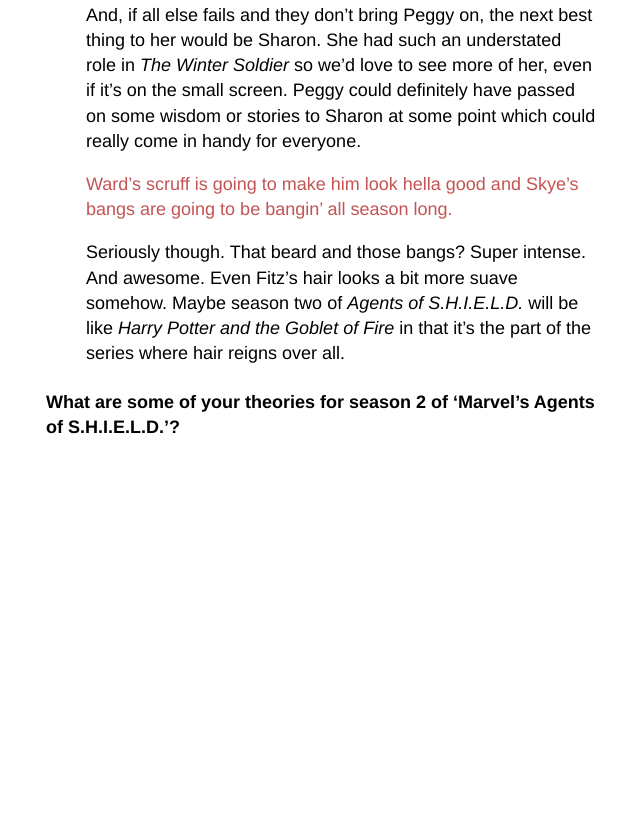
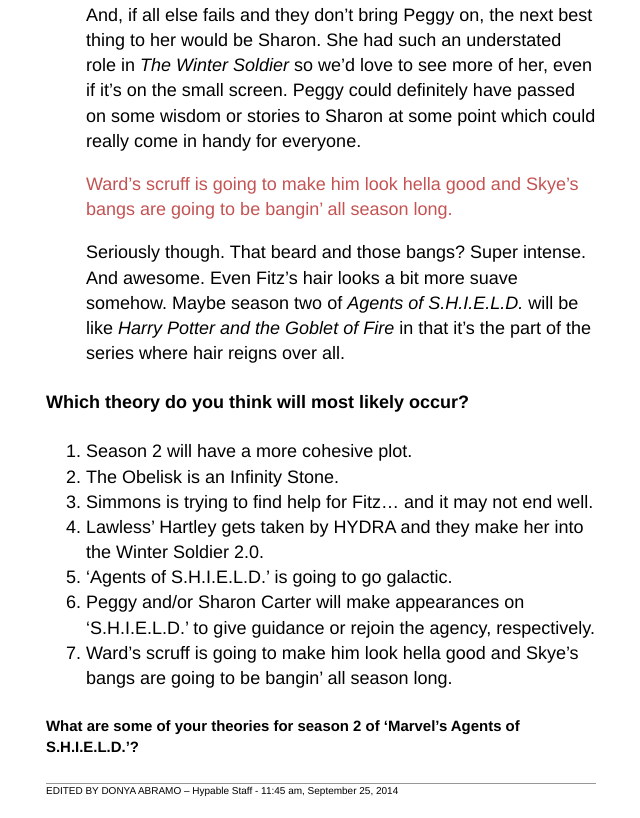
Before and after one commit to elsienolasco/art336-html-css-bootcamp-02-elsienolasco, a plain HTML site: page index.html in a window 1280 px wide. Shown: the part 5840-6658 px from the top of the page, without its empty margins (319-959 px from the left). Before the commit the page ends 6305 px from the top, so only its background shows below. Drawn offline with nearby package versions, Linux system fonts and the light colour scheme; a web font is replaced by a local one.

Commit message:
Text Update 3
added more text and footer

```diff
--- a/index.html
+++ b/index.html
@@ -133,7 +133,23 @@
                 <p>Seriously though. That beard and those bangs? Super intense. And awesome. Even Fitz’s hair looks a bit more suave somehow. Maybe season two of <em>Agents of S.H.I.E.L.D.</em> will be like <em>Harry Potter and the Goblet of Fire</em> in that it’s the part of the series where hair reigns over all.</p>
         </dl>
     </ol>
-        <h4>What are some of your theories for season 2 of ‘Marvel’s Agents of S.H.I.E.L.D.’?</h4>
+
+        <h4>Which theory do you think will most likely occur?</h4>
+            <ol type="1">
+                <li>Season 2 will have a more cohesive plot.</li>
+                <li>The Obelisk is an Infinity Stone.</li>
+                <li>Simmons is trying to find help for Fitz… and it may not end well.</li>
+                <li>Lawless’ Hartley gets taken by HYDRA and they make her into the Winter Soldier 2.0.</li>
+                <li>‘Agents of S.H.I.E.L.D.’ is going to go galactic.</li>
+                <li>Peggy and/or Sharon Carter will make appearances on ‘S.H.I.E.L.D.’ to give guidance or rejoin the agency, respectively.</li>
+                <li>Ward’s scruff is going to make him look hella good and Skye’s bangs are going to be bangin’ all season long.</li>
+            </ol>
+        <h5>What are some of your theories for season 2 of ‘Marvel’s Agents of S.H.I.E.L.D.’?</h5>
+
+                            <footer role="contentinfo">
+                                <p><small>EDITED BY DONYA ABRAMO – Hypable Staff - 11:45 am, September 25, 2014</small></p>
+                            </footer>
+
         <script src="//ajax.googleapis.com/ajax/libs/jquery/2.1.1/jquery.min.js"></script>
         <script>window.jQuery || document.write('<script src="js/vendor/jquery-2.1.1.min.js"><\/script>')</script>
         <script src="js/plugins.min.js"></script>
--- a/scss/_base.scss
+++ b/scss/_base.scss
@@ -125,6 +125,6 @@ main footer p {
 footer[role="contentinfo"] small {
     border-top: 1px #989898 solid;
     display: block;
-    @include fontSize(16px);
+    @include fontSize(10px);
     margin-bottom: 20px;
 }
```
Also changed, not shown: css/main.css.
